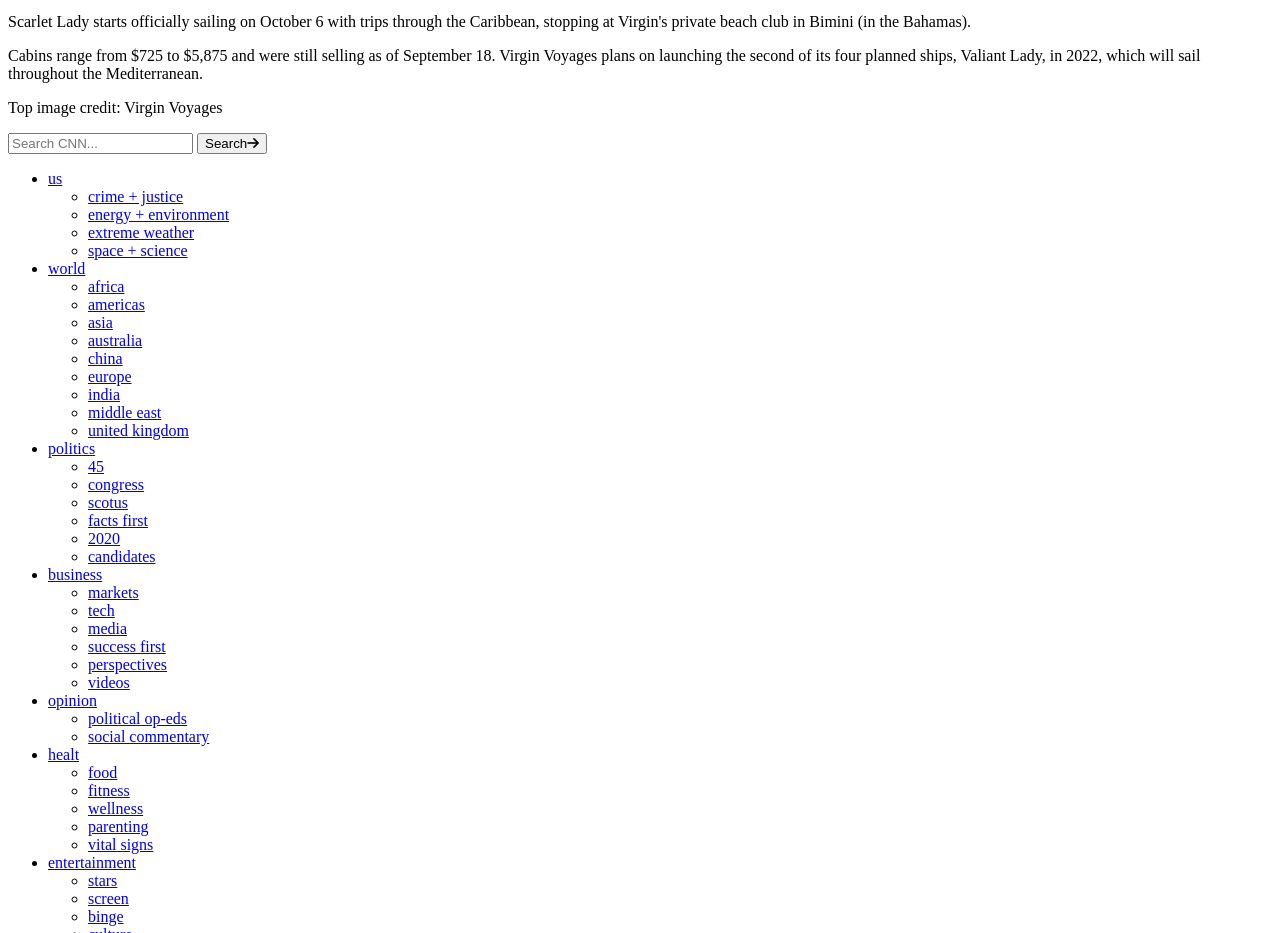
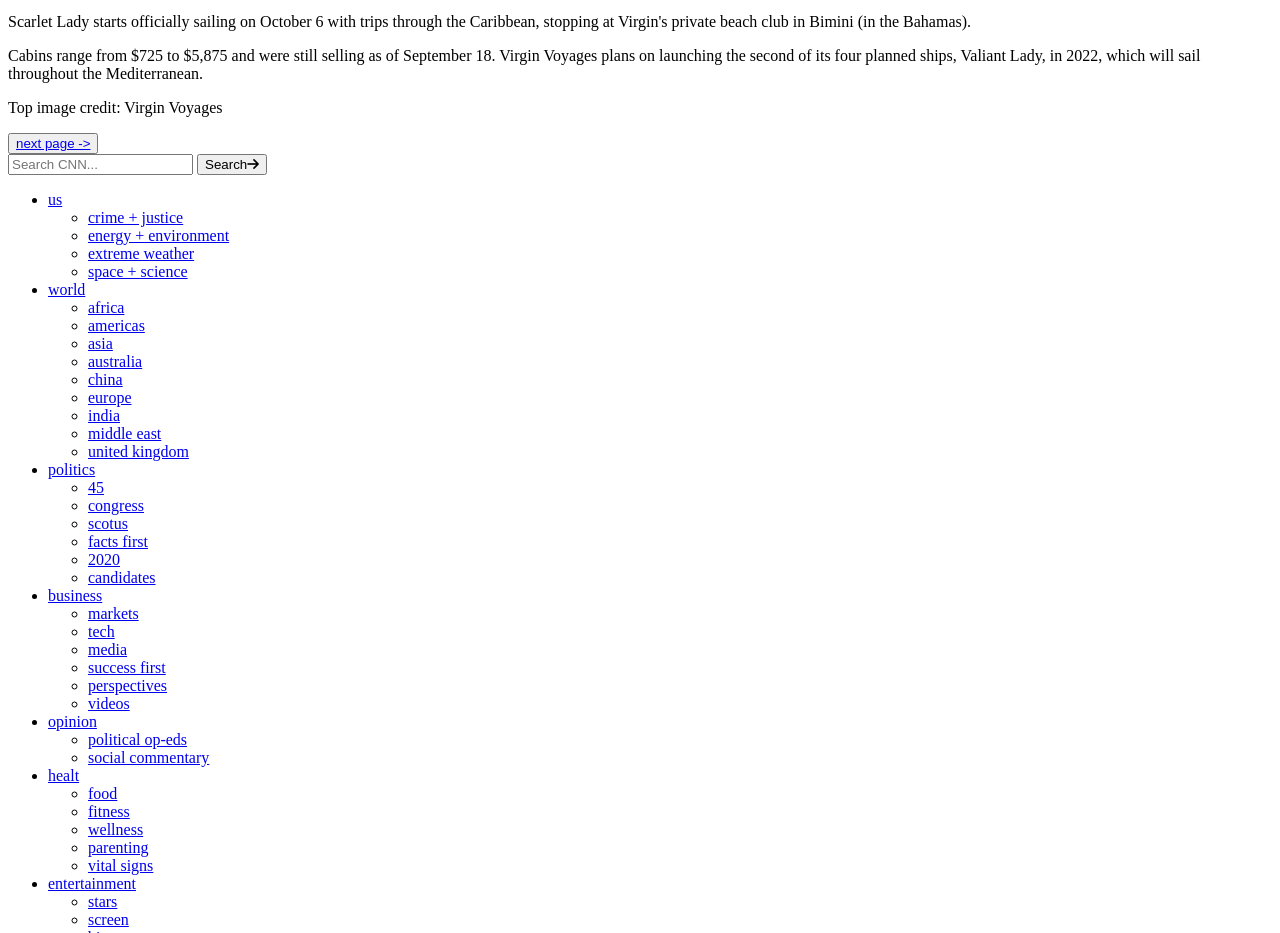
Before and after one commit to Pablo-Balbo/SD---RadiumRocket---Week-1, a plain HTML site: page index.html in a window 1280 px wide. Shown: the part 5324-6257 px from the top of the page. Drawn offline with Linux system fonts and the light colour scheme.

Commit message:
Add button to next page

```diff
--- a/index.html
+++ b/index.html
@@ -151,6 +151,11 @@
             <p>Cabins range from $725 to $5,875 and were still selling as of September 18. Virgin Voyages plans on launching the second of its four planned ships, Valiant Lady, in 2022, which will sail throughout the Mediterranean.</p>
             <p>Top image credit: Virgin Voyages</p>
         </article>
+        <div>
+            <button>
+                <a href="../Week 2/page2.html">next page -></a>
+            </button>
+        </div>
         <footer>
             <div>
                 <form action="">
```
